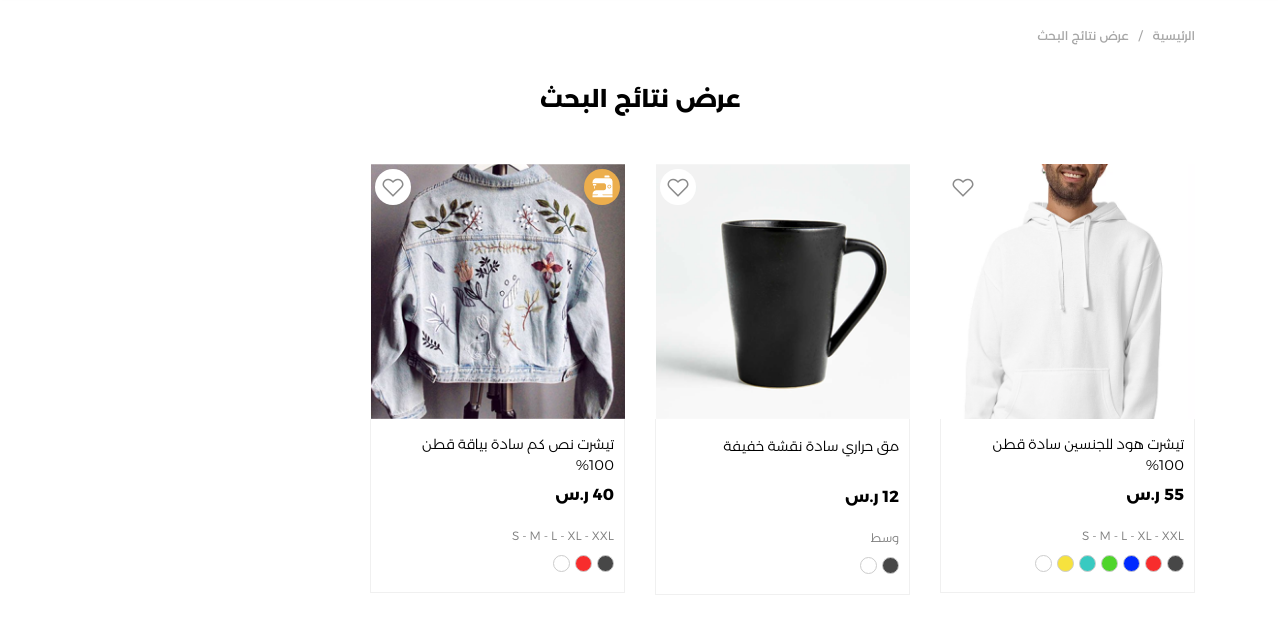
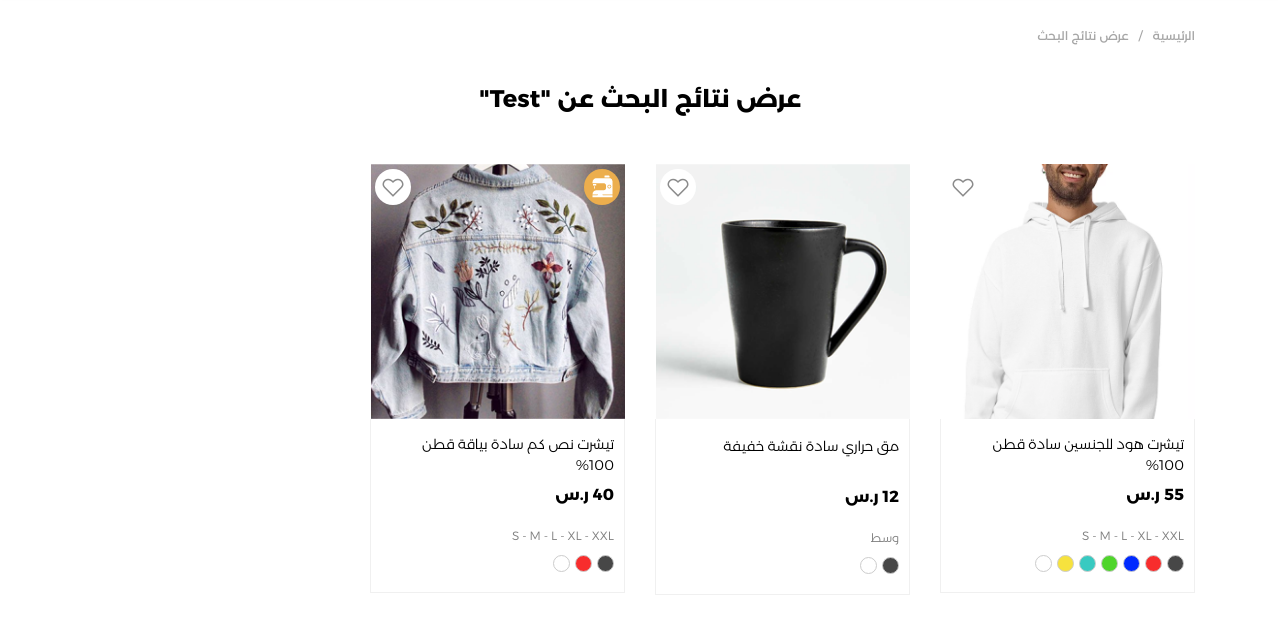
Before and after one commit to eslamshosha/ink, a plain HTML site: page search-result.html in a window 1280 px wide. Shown: the part 163-796 px from the top of the page. Drawn offline with nearby package versions, Linux system fonts and the light colour scheme.

Commit message:
new 19 / 12

```diff
--- a/search-result.html
+++ b/search-result.html
@@ -159,7 +159,7 @@
 
   <main class="search_section sigle_page">
     <div class="container">
-      <h3 class="m_P_gh title_main"> عرض نتائج البحث</h3>
+      <h3 class="m_P_gh title_main"> عرض نتائج البحث عن <span>"test"</span></h3>
       <div class="new">
         <div class="product_item">
           <div class="product_img_div">
```
